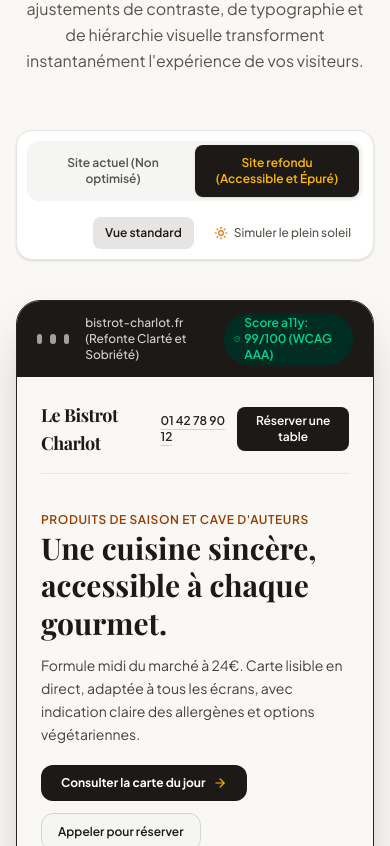
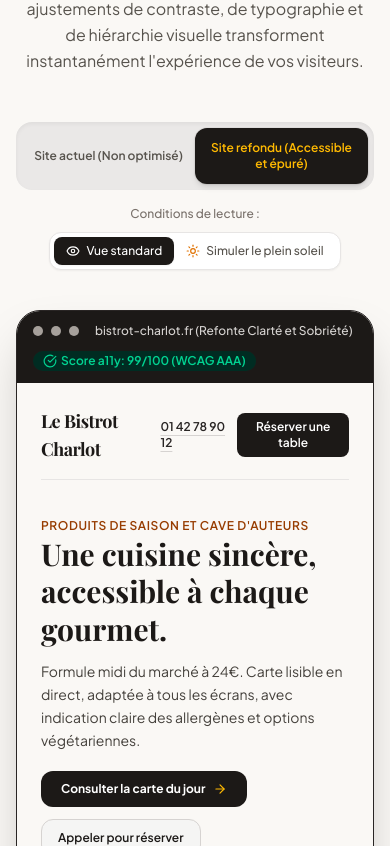
Before and after one commit to edgarfrance/FLUIDIS, a React (Vite) app: page / in a window 390 px wide. Shown: the part 6798-7644 px from the top of the page. Built offline with nearby package versions, Linux system fonts and the light colour scheme; a web font is replaced by a local one.

Commit message:
refactor(ui): update BeforeAfterComparison layout
Refine the section header spacing and add the Eye icon to the component import list to support upcoming visual updates.

```diff
--- a/src/components/BeforeAfterComparison.tsx
+++ b/src/components/BeforeAfterComparison.tsx
@@ -1,5 +1,5 @@
 import React, { useState } from 'react';
-import { Check, X, ArrowRight, Sun, Sparkles, CheckCircle, AlertCircle } from 'lucide-react';
+import { Check, X, ArrowRight, Sun, Sparkles, CheckCircle, AlertCircle, Eye } from 'lucide-react';
 
 interface BeforeAfterComparisonProps {
   onOpenAudit: () => void;
@@ -14,7 +14,7 @@ export const BeforeAfterComparison: React.FC<BeforeAfterComparisonProps> = ({ on
       <div className="max-w-7xl mx-auto px-4 sm:px-6 lg:px-8">
 
         {/* Section Header */}
-        <div className="max-w-3xl mx-auto text-center space-y-4 mb-14">
+        <div className="max-w-3xl mx-auto text-center space-y-4 mb-12">
           <div className="inline-flex items-center gap-2 px-3 py-1 rounded-full bg-amber-100/80 border border-amber-200 text-amber-900 text-xs font-semibold uppercase tracking-wider">
             <Sparkles className="w-3.5 h-3.5 text-amber-700" />
             <span>Démonstration Visuelle et Concrète</span>
@@ -30,55 +30,61 @@ export const BeforeAfterComparison: React.FC<BeforeAfterComparisonProps> = ({ on
           </p>
         </div>
 
-        {/* Interactive Controls Bar without overlapping label */}
-        <div className="max-w-2xl mx-auto mb-10 flex flex-col sm:flex-row items-center justify-between gap-4 bg-white p-2.5 rounded-2xl shadow-sm border border-stone-200">
-
-          {/* Main State Switcher */}
-          <div className="flex w-full sm:w-auto p-1 bg-stone-100 rounded-xl">
+        {/* Level 1: Primary Tab Switcher (Spacious, impossible to overlap) */}
+        <div className="max-w-xl mx-auto mb-4 p-1.5 bg-stone-200/80 rounded-2xl flex items-center shadow-inner">
           <button
+            type="button"
             onClick={() => setActiveTab('before')}
-              className={`flex-1 sm:flex-none px-5 py-2.5 rounded-lg text-xs font-semibold transition-all cursor-pointer ${
+            className={`flex-1 py-3 px-3 sm:px-5 rounded-xl text-xs sm:text-sm font-semibold transition-all text-center cursor-pointer ${
               activeTab === 'before'
-                  ? 'bg-white text-rose-800 shadow-sm'
-                  : 'text-stone-600 hover:text-stone-900'
+                ? 'bg-white text-rose-800 shadow-md ring-1 ring-stone-900/5'
+                : 'text-stone-600 hover:text-stone-950'
             }`}
           >
             Site actuel (Non optimisé)
           </button>
           <button
+            type="button"
             onClick={() => setActiveTab('after')}
-              className={`flex-1 sm:flex-none px-5 py-2.5 rounded-lg text-xs font-semibold transition-all cursor-pointer ${
+            className={`flex-1 py-3 px-3 sm:px-5 rounded-xl text-xs sm:text-sm font-semibold transition-all text-center cursor-pointer ${
               activeTab === 'after'
-                  ? 'bg-stone-900 text-amber-400 shadow-sm'
+                ? 'bg-stone-900 text-amber-400 shadow-md ring-1 ring-stone-900/5'
+                : 'text-stone-600 hover:text-stone-950'
+            }`}
+          >
+            Site refondu (Accessible et épuré)
+          </button>
+        </div>
+
+        {/* Level 2: Discrete Environment Simulation (Centered, separated row) */}
+        <div className="flex flex-wrap items-center justify-center gap-2.5 mb-10 text-xs">
+          <span className="text-stone-500 font-medium">Conditions de lecture :</span>
+          <div className="inline-flex p-1 bg-white border border-stone-200 rounded-xl shadow-xs">
+            <button
+              type="button"
+              onClick={() => setSimulationMode('normal')}
+              className={`px-3 py-1.5 rounded-lg font-medium transition-all cursor-pointer flex items-center gap-1.5 ${
+                simulationMode === 'normal'
+                  ? 'bg-stone-900 text-white shadow-xs'
                   : 'text-stone-600 hover:text-stone-900'
               }`}
             >
-              Site refondu (Accessible et Épuré)
+              <Eye className="w-3.5 h-3.5" />
+              <span>Vue standard</span>
             </button>
-          </div>
-
-          {/* Environmental simulation filter buttons */}
-          <div className="flex items-center gap-2 w-full sm:w-auto justify-end">
             <button
-              onClick={() => setSimulationMode('normal')}
-              className={`px-3 py-2 rounded-lg text-xs font-medium transition-colors cursor-pointer ${
-                simulationMode === 'normal' ? 'bg-stone-200 text-stone-900 font-semibold' : 'hover:bg-stone-100 text-stone-600'
+              type="button"
+              onClick={() => setSimulationMode('sun')}
+              className={`px-3 py-1.5 rounded-lg font-medium transition-all cursor-pointer flex items-center gap-1.5 ${
+                simulationMode === 'sun'
+                  ? 'bg-amber-500 text-stone-950 font-bold shadow-xs'
+                  : 'text-stone-600 hover:text-stone-900'
               }`}
             >
-              Vue standard
-            </button>
-            <button
-              onClick={() => setSimulationMode('sun')}
-              className={`px-3 py-2 rounded-lg text-xs font-medium flex items-center gap-1.5 transition-colors cursor-pointer ${
-                simulationMode === 'sun' ? 'bg-amber-100 text-amber-900 font-semibold border border-amber-300' : 'hover:bg-stone-100 text-stone-600'
-              }`}
-              title="Simule la perte de lisibilité sous la lumière du soleil"
-            >
-              <Sun className="w-3.5 h-3.5 text-amber-600" />
+              <Sun className={`w-3.5 h-3.5 ${simulationMode === 'sun' ? 'text-stone-950' : 'text-amber-600'}`} />
               <span>Simuler le plein soleil</span>
             </button>
           </div>
-
         </div>
 
         {/* Visual Mockup Display */}
@@ -88,25 +94,25 @@ export const BeforeAfterComparison: React.FC<BeforeAfterComparisonProps> = ({ on
           }`}>
 
             {/* Top Browser Bar */}
-            <div className={`px-5 py-3 flex items-center justify-between text-xs font-mono ${
+            <div className={`px-4 sm:px-6 py-3 flex flex-col sm:flex-row sm:items-center justify-between gap-3 text-xs font-mono ${
               activeTab === 'before' ? 'bg-stone-200 text-stone-700' : 'bg-stone-900 text-stone-300'
             }`}>
-              <div className="flex items-center gap-2">
-                <span className="w-2.5 h-2.5 rounded-full bg-stone-400"></span>
-                <span className="w-2.5 h-2.5 rounded-full bg-stone-400"></span>
-                <span className="w-2.5 h-2.5 rounded-full bg-stone-400"></span>
-                <span className="ml-2 font-sans font-medium text-xs">
+              <div className="flex items-center gap-2 min-w-0">
+                <span className="w-2.5 h-2.5 rounded-full bg-stone-400 shrink-0"></span>
+                <span className="w-2.5 h-2.5 rounded-full bg-stone-400 shrink-0"></span>
+                <span className="w-2.5 h-2.5 rounded-full bg-stone-400 shrink-0"></span>
+                <span className="ml-2 font-sans font-medium text-xs truncate">
                   {activeTab === 'before' ? 'mon-restaurant-actuel.fr (Version vieillissante)' : 'bistrot-charlot.fr (Refonte Clarté et Sobriété)'}
                 </span>
               </div>
-              <div className="flex items-center gap-2 font-sans text-xs">
+              <div className="flex items-center gap-2 font-sans text-xs shrink-0">
                 {activeTab === 'before' ? (
                   <span className="text-rose-700 bg-rose-100 px-2.5 py-0.5 rounded-full font-semibold flex items-center gap-1">
-                    <AlertCircle className="w-3 h-3" /> Score a11y: 38/100
+                    <AlertCircle className="w-3.5 h-3.5" /> Score a11y: 38/100
                   </span>
                 ) : (
                   <span className="text-emerald-400 bg-emerald-950 px-2.5 py-0.5 rounded-full font-semibold flex items-center gap-1">
-                    <CheckCircle className="w-3 h-3" /> Score a11y: 99/100 (WCAG AAA)
+                    <CheckCircle className="w-3.5 h-3.5" /> Score a11y: 99/100 (WCAG AAA)
                   </span>
                 )}
               </div>
@@ -141,19 +147,19 @@ export const BeforeAfterComparison: React.FC<BeforeAfterComparisonProps> = ({ on
                       Nous vous accueillons du mardi au samedi midi et soir. Découvrez nos plats faits maison avec des produits frais du terroir français.
                     </p>
 
-                    <div className="flex items-center gap-3 pt-3">
-                      <button className="px-3 py-1 bg-stone-300 text-white text-[11px] rounded cursor-not-allowed">
+                    <div className="flex flex-wrap items-center gap-3 pt-3">
+                      <button className="px-3 py-1.5 bg-stone-300 text-white text-[11px] rounded cursor-not-allowed">
                         Télécharger le menu PDF (14 Mo)
                       </button>
-                      <span className="text-[10px] text-stone-400">Tél : 01 XX XX XX XX</span>
+                      <span className="text-[11px] text-stone-400">Tél : 01 XX XX XX XX</span>
                     </div>
                   </div>
 
                   {/* Callout of flaws */}
                   <div className="bg-rose-50 border border-rose-200 rounded-xl p-4 text-xs text-rose-900 space-y-2">
                     <div className="font-bold flex items-center gap-1.5 text-rose-800">
-                      <X className="w-4 h-4 text-rose-600" />
-                      Les anomalies qui font fuir vos visiteurs :
+                      <X className="w-4 h-4 text-rose-600 shrink-0" />
+                      <span>Les anomalies qui font fuir vos visiteurs :</span>
                     </div>
                     <ul className="list-disc list-inside space-y-1 text-rose-800/90 pl-1">
                       <li>Ratio de contraste insuffisant (1.8:1 au lieu de 4.5:1 minimum) : invisible pour les seniors ou en extérieur au soleil.</li>
@@ -220,8 +226,8 @@ export const BeforeAfterComparison: React.FC<BeforeAfterComparisonProps> = ({ on
                   {/* Highlights of success */}
                   <div className="bg-emerald-50/80 border border-emerald-200 rounded-xl p-4 text-xs text-emerald-950 space-y-2">
                     <div className="font-bold flex items-center gap-1.5 text-emerald-900">
-                      <Check className="w-4 h-4 text-emerald-700" />
-                      Les atouts majeurs qui génèrent des réservations :
+                      <Check className="w-4 h-4 text-emerald-700 shrink-0" />
+                      <span>Les atouts majeurs qui génèrent des réservations :</span>
                     </div>
                     <ul className="list-disc list-inside space-y-1 text-emerald-900/90 pl-1">
                       <li>Contraste optimal 8.5:1 : lisibilité parfaite en plein soleil en terrasse ou pour les personnes presbytes.</li>
```
Lines whose indentation alone changed are shown as unchanged.
